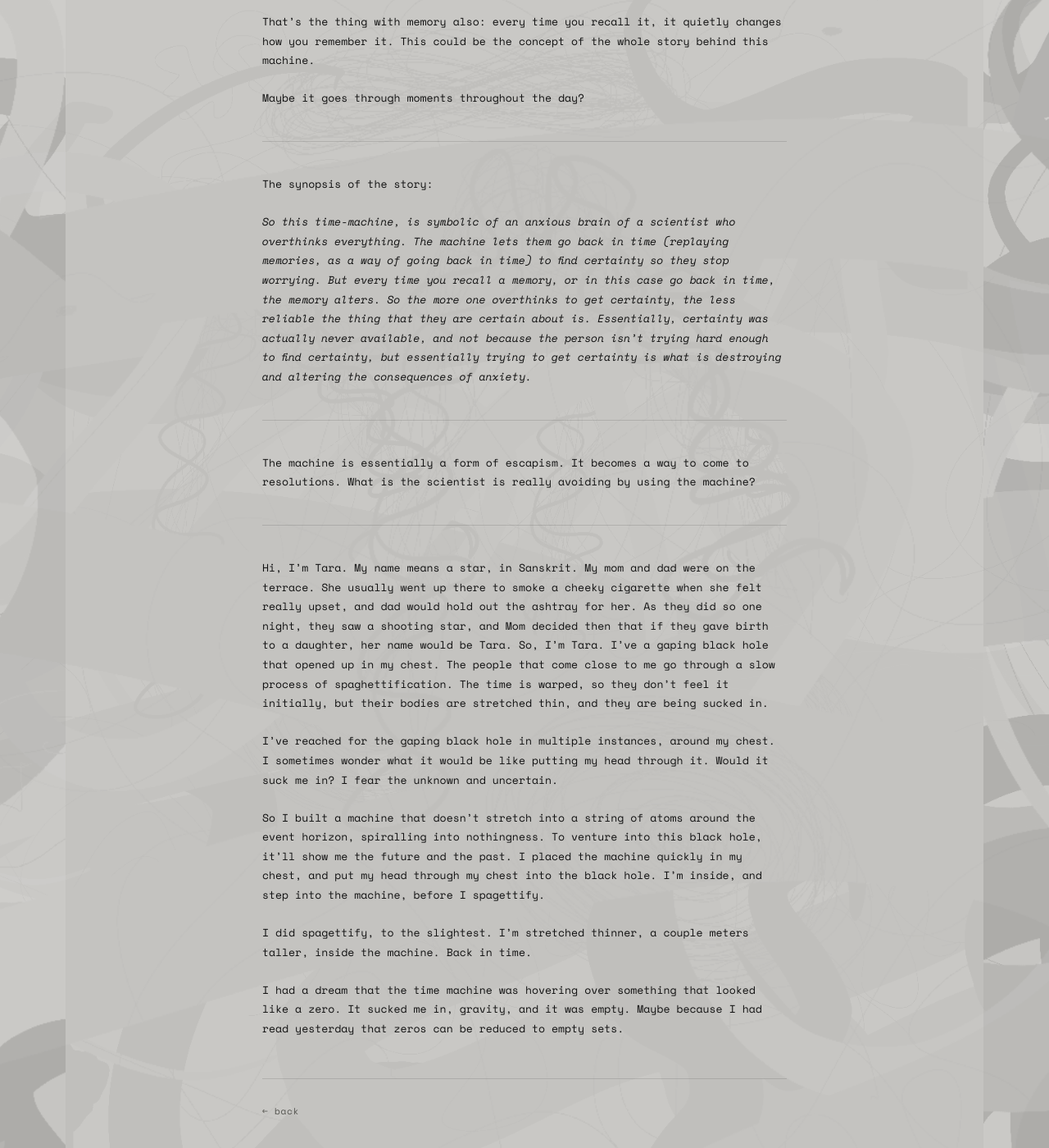
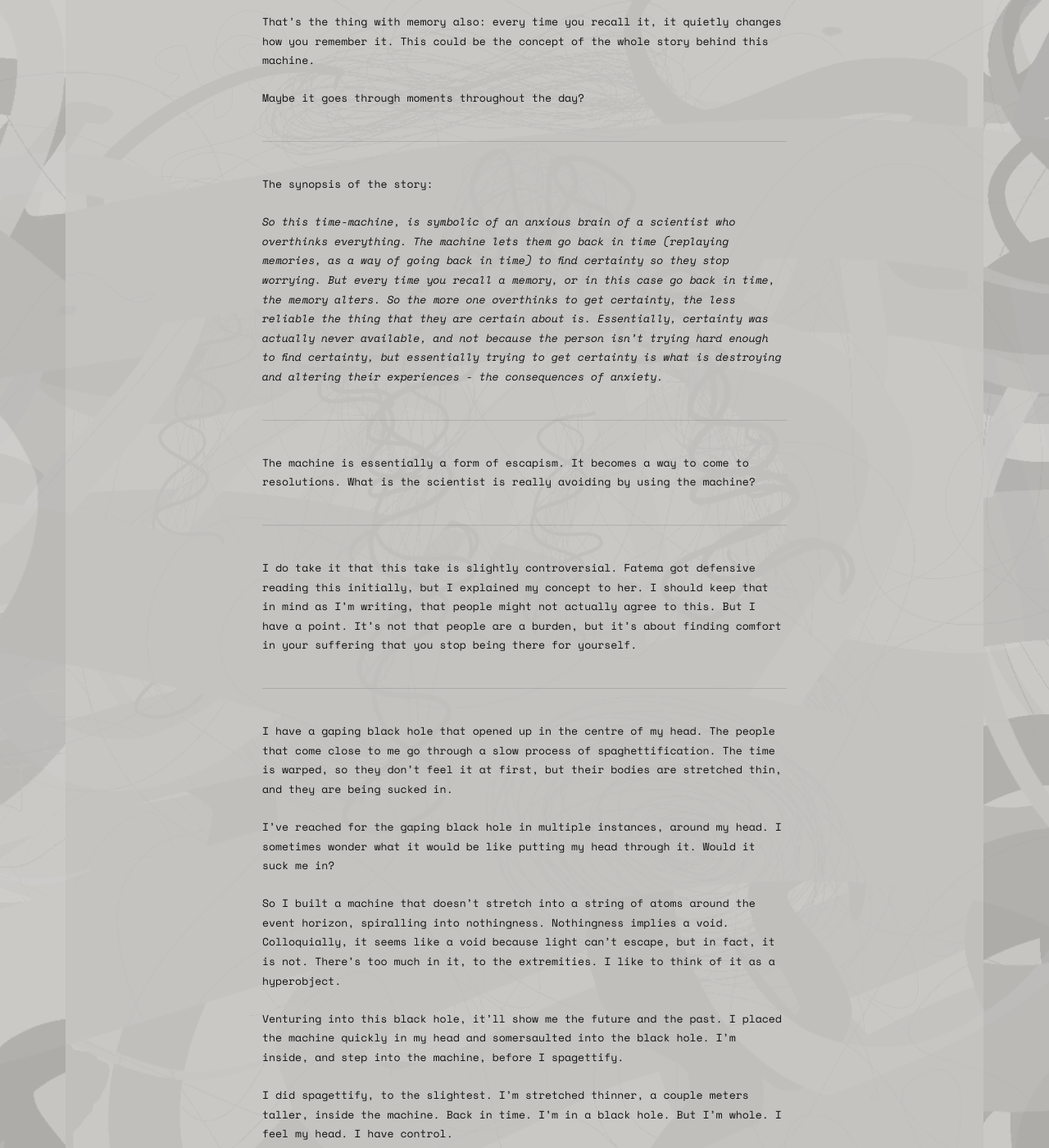
Before and after one commit to shlokamohanty/i-write-sometimes, a Jekyll site: the page built from _posts/2026-07-11-thesis-story.md, in a window 1280 px wide and 1400 px high, scrolled down 729 px. Shown: the whole window at 82% size. Built offline with Jekyll 4.4.1, drawn with Linux system fonts in a browser that asks for light colours; some web fonts are replaced; some of the changed text lies outside the part shown.

Commit message:
njnrebjnrebg
jnjrkbnjrebn

```diff
--- a/_posts/.obsidian/workspace.json
+++ b/_posts/.obsidian/workspace.json
@@ -185,8 +185,11 @@
   },
   "active": "ce32716598de1a90",
   "lastOpenFiles": [
+    "2026-06-23-naming-it-down-further.md",
     "2026-04-25-thesis-ideation.md",
+    "2026-06-14-looking-back.md",
     "2026-07-11-thesis-story.md",
+    "2026-07-03-stochastic-parrot.md",
     "2026-07-09-summer-is-being-good-to-me.md",
     "2026-07-12-reality.md",
     "2026-07-14-agency.md",
@@ -196,17 +199,14 @@
     "2026-06-11-this-one-is-for-urmika.md",
     "2026-06-22-thinking-more-on-storyteller-and-readers.md",
     "2026-06-24-skybone-studios.md",
-    "2026-07-03-stochastic-parrot.md",
     "2026-06-29-looking-at-my-personal-statements.md",
     "2026-06-25-my-days.md",
     "2026-06-24-the-framework.md",
     "2026-06-24-sentimental-work.md",
-    "2026-06-23-naming-it-down-further.md",
     "2026-06-22-how-i-understand-the-world.md",
     "2026-06-21-storyteller-and-readers.md",
     "2026-06-20-on-making-a-meaning-of-suffering.md",
     "2026-06-15-forming-a-framework.md",
-    "2026-06-14-looking-back.md",
     "2026-06-07-π.md",
     "2026-06-03-adolescence-of-suffering.md",
     "2026-06-01-oranges.md",
--- a/_posts/2026-07-11-thesis-story.md
+++ b/_posts/2026-07-11-thesis-story.md
@@ -20,7 +20,7 @@ Maybe it goes through moments throughout the day?
 
 The synopsis of the story:
 
-*So this time-machine, is symbolic of an anxious brain of a scientist who overthinks everything. The machine lets them go back in time (replaying memories, as a way of going back in time) to find certainty so they stop worrying. But every time you recall a memory, or in this case go back in time, the memory alters. So the more one overthinks to get certainty, the less reliable the thing that they are certain about is. Essentially, certainty was actually never available, and not because the person isn't trying hard enough to find certainty, but essentially trying to get certainty is what is destroying and altering the consequences of anxiety.*
+*So this time-machine, is symbolic of an anxious brain of a scientist who overthinks everything. The machine lets them go back in time (replaying memories, as a way of going back in time) to find certainty so they stop worrying. But every time you recall a memory, or in this case go back in time, the memory alters. So the more one overthinks to get certainty, the less reliable the thing that they are certain about is. Essentially, certainty was actually never available, and not because the person isn't trying hard enough to find certainty, but essentially trying to get certainty is what is destroying and altering their experiences - the consequences of anxiety.*
 
 ---
 
@@ -28,12 +28,39 @@ The machine is essentially a form of escapism. It becomes a way to come to resol
 
 ---
 
-Hi, I’m Tara. My name means a star, in Sanskrit. My mom and dad were on the terrace. She usually went up there to smoke a cheeky cigarette when she felt really upset, and dad would hold out the ashtray for her. As they did so one night, they saw a shooting star, and Mom decided then that if they gave birth to a daughter, her name would be Tara. So, I’m Tara. I’ve a gaping black hole that opened up in my chest. The people that come close to me go through a slow process of spaghettification. The time is warped, so they don’t feel it initially, but their bodies are stretched thin, and they are being sucked in.
+I do take it that this take is slightly controversial. Fatema got defensive reading this initially, but I explained my concept to her. I should keep that in mind as I’m writing, that people might not actually agree to this. But I have a point. It's not that people are a burden, but it's about finding comfort in your suffering that you stop being there for yourself.
 
-I’ve reached for the gaping black hole in multiple instances, around my chest. I sometimes wonder what it would be like putting my head through it. Would it suck me in? I fear the unknown and uncertain.
+---
 
-So I built a machine that doesn’t stretch into a string of atoms around the event horizon, spiralling into nothingness. To venture into this black hole, it’ll show me the future and the past. I placed the machine quickly in my chest, and put my head through my chest into the black hole. I’m inside, and step into the machine, before I spagettify.
+I have a gaping black hole that opened up in the centre of my head. The people that come close to me go through a slow process of spaghettification. The time is warped, so they don’t feel it at first, but their bodies are stretched thin, and they are being sucked in.
 
-I did spagettify, to the slightest. I’m stretched thinner, a couple meters taller, inside the machine. Back in time.
+I’ve reached for the gaping black hole in multiple instances, around my head. I sometimes wonder what it would be like putting my head through it. Would it suck me in?
 
-I had a dream that the time machine was hovering over something that looked like a zero. It sucked me in, gravity, and it was empty. Maybe because I had read yesterday that zeros can be reduced to empty sets.
+So I built a machine that doesn’t stretch into a string of atoms around the event horizon, spiralling into nothingness. Nothingness implies a void. Colloquially, it seems like a void because light can't escape, but in fact, it is not. There's too much in it, to the extremities. I like to think of it as a hyperobject.
+
+Venturing into this black hole, it’ll show me the future and the past. I placed the machine quickly in my head and somersaulted into the black hole. I’m inside, and step into the machine, before I spagettify.
+
+I did spagettify, to the slightest. I’m stretched thinner, a couple meters taller, inside the machine. Back in time. I’m in a black hole. But I’m whole. I feel my head. I have control.
+
+
+
+*Chapter one, zero, an empty set.*
+
+Mom was scared of uncertainty. She told me stories of the material world breaking down to this third realm. I don’t quite understand. I can see her reading to me, and I fall asleep. I had a dream that the time machine was hovering over something that looked like a zero. It sucked me in with gravity, and it was empty. Maybe because she told me zeros can be reduced to empty sets.
+
+There, my sweet Oli. We are young. I score well. We can spend all our time together when I don’t study. What is so bad? Oh, Tara.
+
+A young Tara tells Oli she misses the violin, but she can’t pick up the violin. It’s too hard for her. It was a dream. She let go of it for the telescope, for good. She has to make it as a physicist. Oh, she is terrible at mathematics. Her linear algebra scores are to be laughed at. And she scored a B in mechanics. There goes a physics PhD at the top schools.
+
+A younger Tara is crying because she scored 9/10. The threes in the paper turned to sixes. Error, carried forward. She didn’t come first.
+
+Tara can’t even remember a four-digit code, nor a phone number. Numbers are scary.
+
+I laugh as I see Tara tell Oli, four years later, what he wore three years back on their first date.
+
+“Oli, I’m told I don’t have it in me to make it as a violinist. I’m not creative. I can’t tell notes apart. I’m too logical. I’m more likely to make it as a physicist.” So Oli takes up my space. It gets dark at 5 pm. I’ll help Oli find a job. I’ll help Oli through his depression. I’ll help Oli. As long as he needs me, I don't.
+
+Myna came to visit me the day before. Mom told her to check in on me. She expressed her concern about the black hole. She and Myna have found some weird anti-gravity wigs to cover up the black hole when outside. Myna is on the couch as I bring her tea. Myna is curious about the black hole. She thinks I’m sad and lonely. She thinks it’s empty inside. I tell her I’m not sad, nor am I lonely.
+
+---
+Note to myself - STOP EDITING while writing.
```
